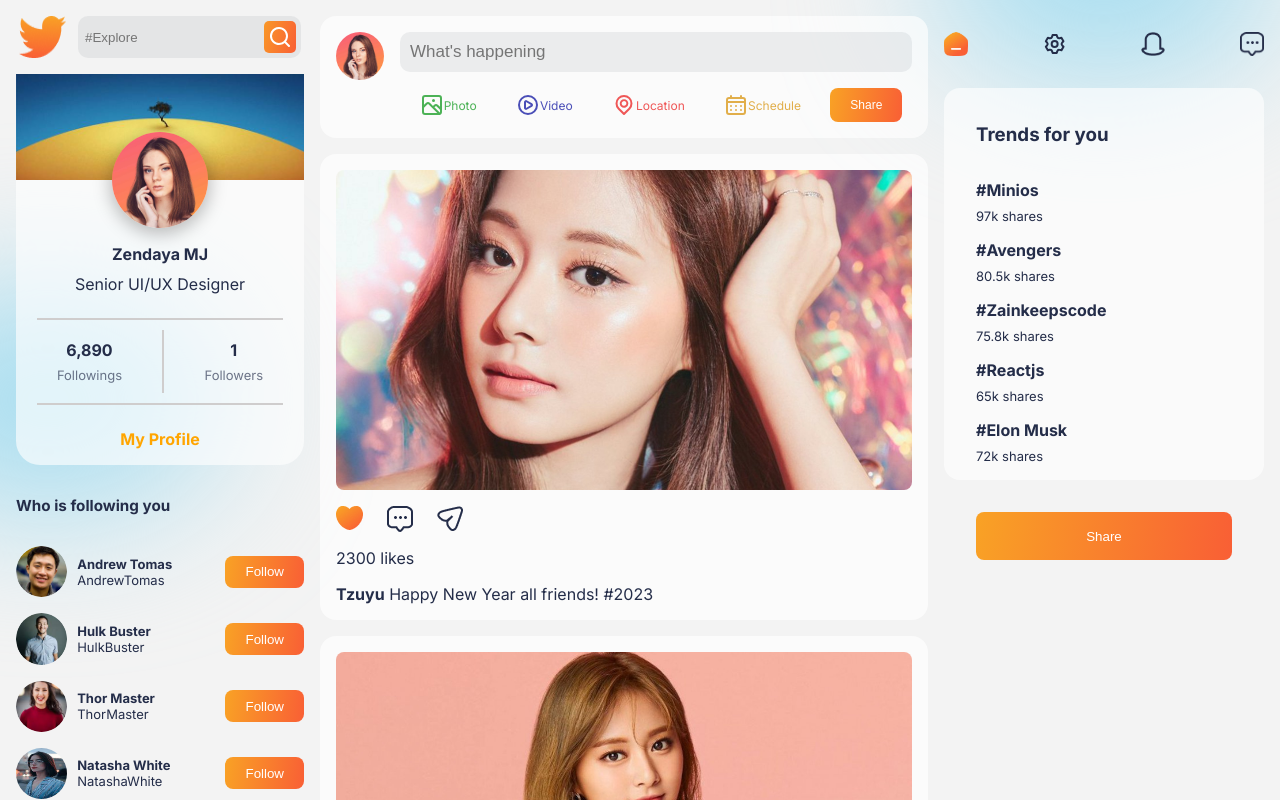
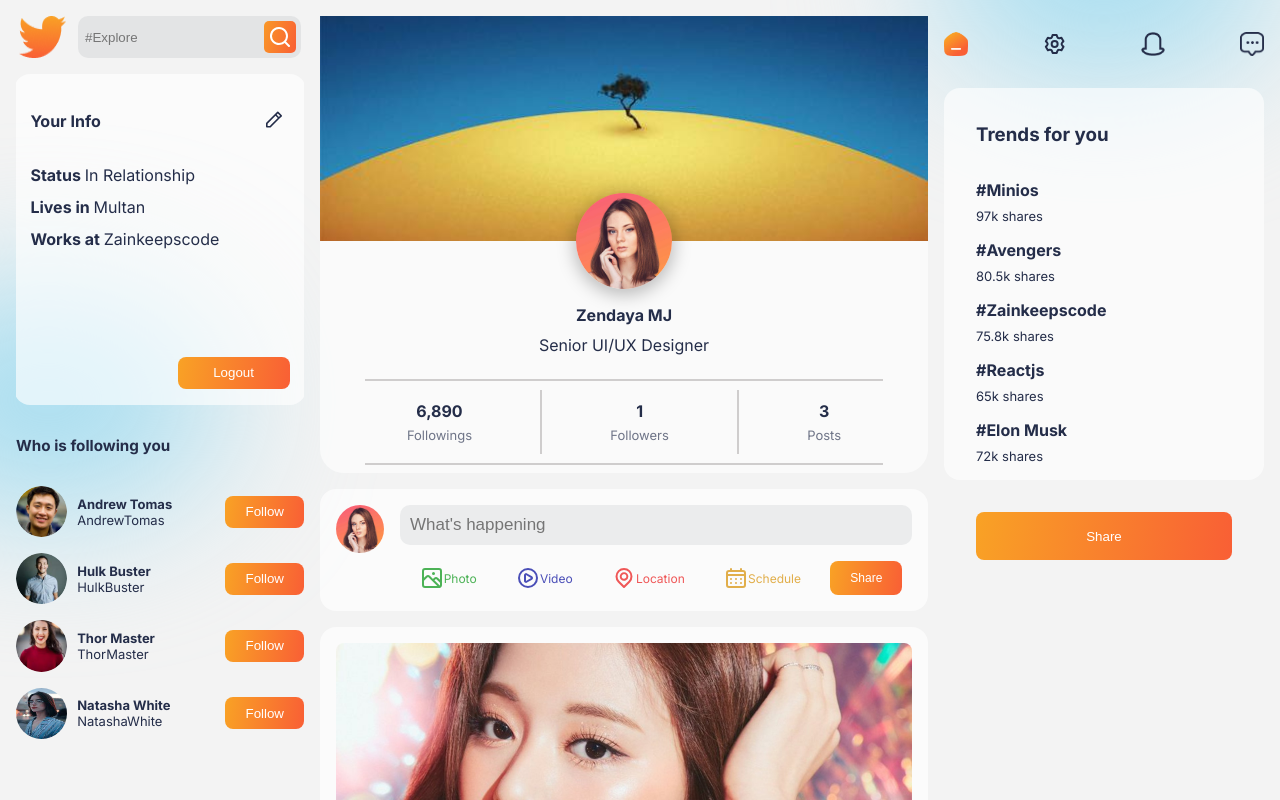
Before and after one commit to erfanheshmati/mern-social, a React (Create React App) app: page / in a window 1280 px wide. Shown: the top 800 px of the page. Built offline with nearby package versions, Linux system fonts and the light colour scheme.

Commit message:
create components and design profile page ui

```diff
--- a/src/App.jsx
+++ b/src/App.jsx
@@ -1,12 +1,14 @@
 import "./App.css";
 import Home from "./pages/home/Home";
+import Profile from "./pages/profile/Profile";
 
 export default function App() {
   return (
     <div className="App">
       <div className="blur" style={{ top: "-18%", right: "0" }}></div>
       <div className="blur" style={{ top: "36%", left: "-8rem" }}></div>
-      <Home />
+      {/* <Home /> */}
+      <Profile />
     </div>
   )
 }
--- /dev/null
+++ b/src/components/infoCard/InfoCard.css
@@ -0,0 +1,26 @@
+.InfoCard {
+  display: flex;
+  flex-direction: column;
+  gap: 0.75rem;
+  background-color: var(--cardColor);
+  padding: 1rem;
+  border-radius: 1rem;
+  width: 90%;
+}
+
+.infoHead {
+  display: flex;
+  justify-content: space-between;
+  align-items: center;
+}
+
+.infoHead > div:hover {
+  cursor: pointer;
+}
+
+.logout-btn {
+  width: 7rem;
+  height: 2rem;
+  margin-top: 6rem;
+  align-self: flex-end;
+}
--- /dev/null
+++ b/src/components/infoCard/InfoCard.jsx
@@ -0,0 +1,38 @@
+import { UilPen } from "@iconscout/react-unicons"
+import "./InfoCard.css"
+
+export default function InfoCard() {
+    return (
+        <div className="InfoCard">
+            <div className="infoHead">
+                <h4>Your Info</h4>
+                <div>
+                    <UilPen width="2rem" height="1.2rem" />
+                </div>
+            </div>
+
+            <div className="info">
+                <span>
+                    <b>Status </b>
+                </span>
+                <span>In Relationship</span>
+            </div>
+
+            <div className="info">
+                <span>
+                    <b>Lives in </b>
+                </span>
+                <span>Multan</span>
+            </div>
+
+            <div className="info">
+                <span>
+                    <b>Works at </b>
+                </span>
+                <span>Zainkeepscode</span>
+            </div>
+
+            <button className="btn logout-btn">Logout</button>
+        </div>
+    )
+}
--- a/src/components/post/Post.jsx
+++ b/src/components/post/Post.jsx
@@ -16,7 +16,7 @@
                 <img src={Share} alt="" />
             </div>
 
-            <span>{data.likes} likes</span>
+            <span style={{ color: "var(--gray)", fontSize: "12px" }}>{data.likes} likes</span>
 
             <div className="details">
                 <span><b>{data.name}</b></span>
--- a/src/components/profileCard/ProfileCard.jsx
+++ b/src/components/profileCard/ProfileCard.jsx
@@ -3,6 +3,8 @@
 import "./ProfileCard.css"
 
 export default function ProfileCard() {
+    const profilePage = true
+
     return (
         <div className="ProfileCard">
             <div className="ProfileImage">
@@ -27,14 +29,20 @@
                         <span>1</span>
                         <span>Followers</span>
                     </div>
+                    {profilePage && (
+                        <>
+                            <div className="vl"></div>
+
+                            <div className="follow">
+                                <span>3</span>
+                                <span>Posts</span>
+                            </div>
+                        </>
+                    )}
                 </div>
                 <hr />
             </div>
-
-            <span>
-                My Profile
-            </span>
-
+            {profilePage ? "" : <span>My Profile</span>}
         </div>
     )
 }
--- /dev/null
+++ b/src/components/profileLeft/ProfileLeft.css
@@ -0,0 +1,7 @@
+.ProfileLeft {
+  display: flex;
+  flex-direction: column;
+  gap: 1rem;
+  align-items: center;
+  overflow: auto;
+}
--- /dev/null
+++ b/src/components/profileLeft/ProfileLeft.jsx
@@ -0,0 +1,14 @@
+import FollowersCard from "../followersCard/FollowersCard"
+import InfoCard from "../infoCard/InfoCard"
+import LogoSearch from "../logoSearch/LogoSearch"
+import "./ProfileLeft.css"
+
+export default function ProfileLeft() {
+    return (
+        <div className="ProfileLeft">
+            <LogoSearch />
+            <InfoCard />
+            <FollowersCard />
+        </div>
+    )
+}
--- /dev/null
+++ b/src/pages/profile/Profile.css
@@ -0,0 +1,12 @@
+.Profile {
+  position: relative;
+  display: grid;
+  grid-template-columns: 18rem auto 20rem;
+  gap: 1rem;
+}
+
+.profile-center {
+  display: flex;
+  flex-direction: column;
+  gap: 1rem;
+}
--- /dev/null
+++ b/src/pages/profile/Profile.jsx
@@ -0,0 +1,20 @@
+import PostSide from "../../components/postSide/PostSide"
+import ProfileCard from "../../components/profileCard/ProfileCard"
+import ProfileLeft from "../../components/profileLeft/ProfileLeft"
+import RightSide from "../../components/rightSide/RightSide"
+import "./Profile.css"
+
+export default function Profile() {
+    return (
+        <div className="Profile">
+            <ProfileLeft />
+
+            <div className="profile-center">
+                <ProfileCard />
+                <PostSide />
+            </div>
+
+            <RightSide />
+        </div>
+    )
+}
```
